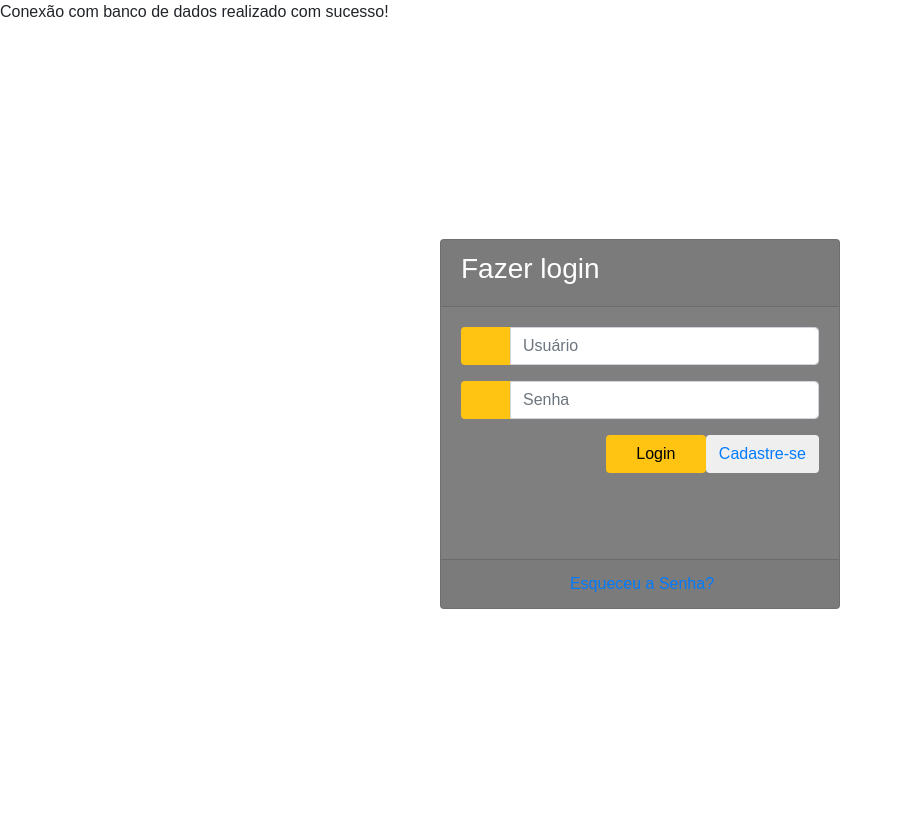
After one commit to MCruzMartins/ProjetoArcofesta2, a PHP site: page /logincliente.php in a window 1280 px wide. The commit adds this page. Shown: the whole page, without its empty margins (0-903 px from the left). Run offline with PHP 8.4, Linux system fonts and the light colour scheme; some web fonts are replaced.

Commit message:
Add files via upload

```diff
--- /dev/null
+++ b/projetomarina/logincliente.php
@@ -0,0 +1,60 @@
+<?php
+    require_once 'head.php';
+
+	include_once 'conexao.php';
+
+	session_start();
+	ob_start();
+
+  ?>
+
+
+<div class="container">
+	<div class="d-flex justify-content-center h-100">
+		<div class="card">
+			<div class="card-header">
+				<h3>Fazer login</h3>
+				<div class="d-flex justify-content-end social_icon">
+					<span><i class="fab fa-facebook-square"></i></span>
+					<span><i class="fab fa-google-plus-square"></i></span>
+					<span><i class="fab fa-twitter-square"></i></span>
+				</div>
+			</div>
+			<div class="card-body">
+				<form method="POST" action="">
+					<div class="input-group form-group">
+						<div class="input-group-prepend">
+							<span class="input-group-text"><i class="fas fa-user"></i></span>
+						</div>
+						<input type="text" class="form-control" placeholder="Usuário" name="usuario">
+
+					</div>
+					<div class="input-group form-group">
+						<div class="input-group-prepend">
+							<span class="input-group-text"><i class="fas fa-key"></i></span>
+						</div>
+						<input type="password" class="form-control" placeholder="Senha" name="senha">
+					</div>
+
+					<div class="form-group">
+					<a href="formulariocliente.php"><button class="btn float-right">Cadastre-se</a></button>
+					</div>
+
+					<div class="form-group">
+						<input type="submit" value="Login" class="btn float-right login_btn" name="btnlogin">
+					</div>
+				</form>
+			</div>
+			<div class="card-footer">
+
+				<div class="d-flex justify-content-center links">
+					<a href="#">Esqueceu a Senha?</a>
+				</div>
+			</div>
+		</div>
+	</div>
+</div>
+
+<?php
+
+  ?>
--- a/projetomarina/menu.php
+++ b/projetomarina/menu.php
@@ -35,7 +35,7 @@
         </li>
 
         <li class="nav-item">
-          <a class="nav-link" href="formulariocliente.php">Area do Cliente</a>
+          <a class="nav-link" href="logincliente.php">Area do Cliente</a>
         </li>
 
       </ul>
```
